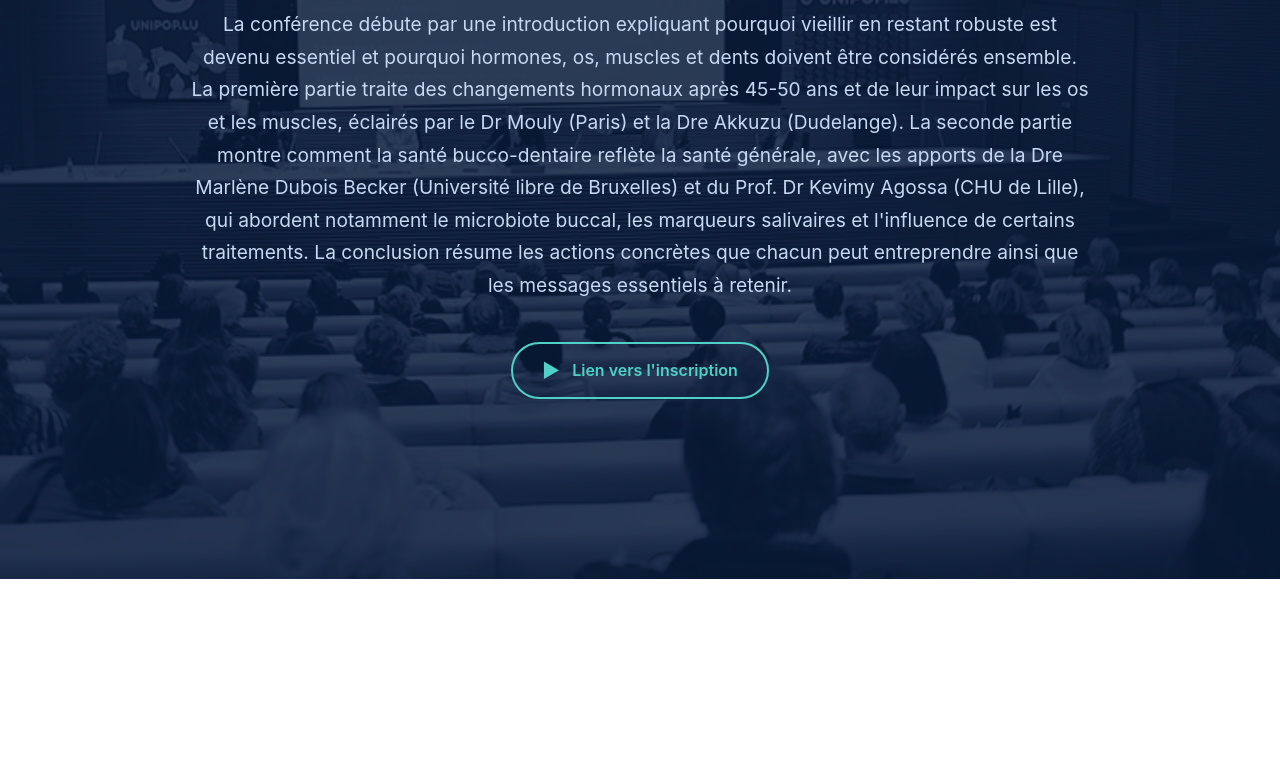
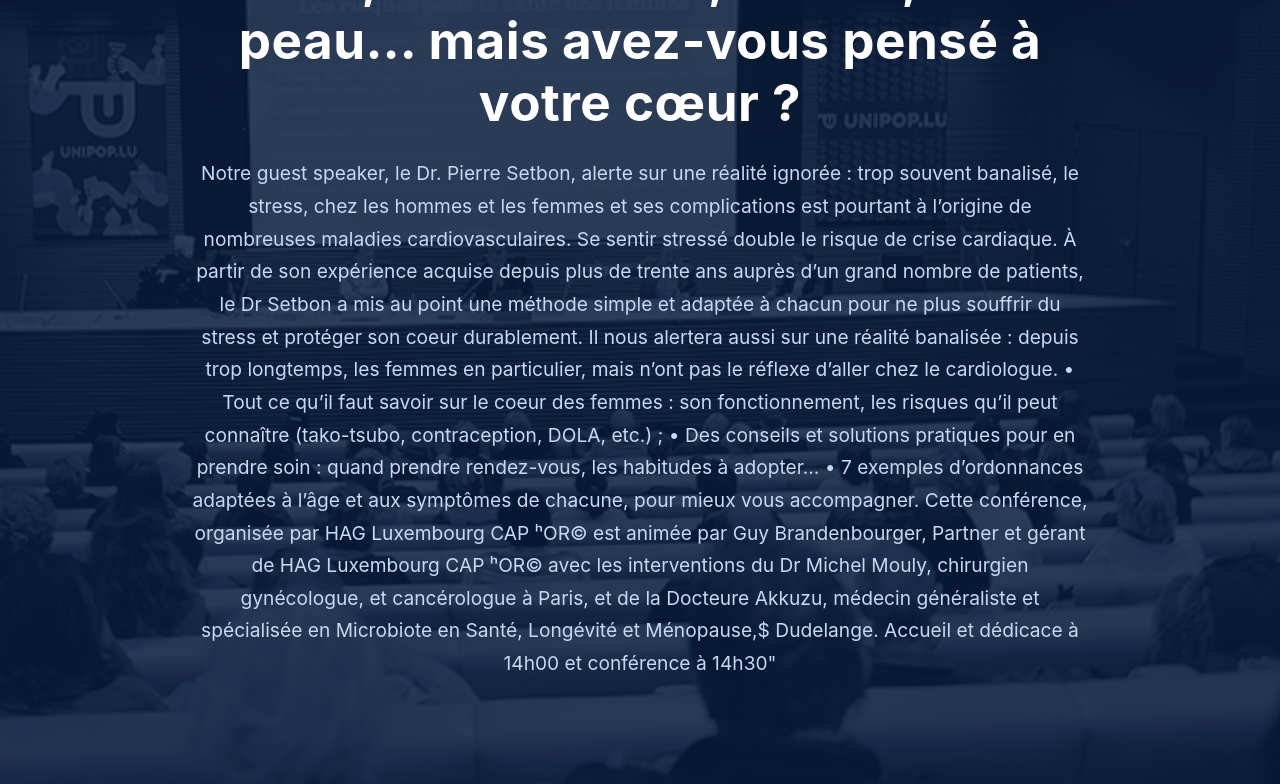
Before and after one commit to letzbug/conference, a plain HTML site: page index.html in a window 1280 px wide. Shown: the part 221-1005 px from the top of the page. Before the commit the page ends 800 px from the top, so only its background shows below. Drawn offline with Linux system fonts and the light colour scheme.

Commit message:
Update index.html

```diff
--- a/index.html
+++ b/index.html
@@ -108,27 +108,28 @@
 <body>
 <section class="hero">
   <div class="hero-content">
-    <h1>Conférence gratuite:</h1>
+    <h1>Vous surveillez votre vue, vos dents, vos muscles, vos os, votre peau… mais avez-vous pensé à votre cœur ?</h1>
 
     <p>
-      La conférence débute par une introduction expliquant pourquoi vieillir en
-      restant robuste est devenu essentiel et pourquoi hormones, os, muscles
-      et dents doivent être considérés ensemble. La première partie traite des
-      changements hormonaux après 45-50 ans et de leur impact sur les os et
-      les muscles, éclairés par le Dr Mouly (Paris) et la Dre Akkuzu (Dudelange).
-      La seconde partie montre comment la santé bucco-dentaire reflète la
-      santé générale, avec les apports de la Dre Marlène Dubois Becker
-      (Université libre de Bruxelles) et du Prof. Dr Kevimy Agossa (CHU de
-      Lille), qui abordent notamment le microbiote buccal, les marqueurs
-      salivaires et l'influence de certains traitements. La conclusion résume les
-      actions concrètes que chacun peut entreprendre ainsi que les messages
-      essentiels à retenir.
+Notre guest speaker, le Dr. Pierre Setbon, alerte sur une réalité ignorée : trop souvent banalisé, le stress, chez les hommes
+et les femmes et ses complications est pourtant à l’origine de nombreuses maladies cardiovasculaires. Se sentir stressé double
+le risque de crise cardiaque. À partir de son expérience acquise depuis plus de trente ans auprès d’un grand nombre de patients,
+le Dr Setbon a mis au point une méthode simple et adaptée à chacun pour ne plus souffrir du stress et protéger son coeur durablement.
+Il nous alertera aussi sur une réalité banalisée : depuis trop longtemps, les femmes en particulier, mais n’ont pas le réflexe
+d’aller chez le cardiologue.
+• Tout ce qu’il faut savoir sur le coeur des femmes : son fonctionnement,
+les risques qu’il peut connaître (tako-tsubo, contraception, DOLA, etc.) ;
+• Des conseils et solutions pratiques pour en prendre soin : quand prendre rendez-vous, les habitudes à adopter…
+• 7 exemples d’ordonnances adaptées à l’âge et aux symptômes de chacune, pour mieux vous accompagner.
+Cette conférence, organisée par HAG Luxembourg CAP ʰOR© est animée par Guy Brandenbourger, Partner et gérant de HAG Luxembourg CAP ʰOR© avec
+les interventions du Dr Michel Mouly, chirurgien gynécologue, et cancérologue à Paris, et de la Docteure Akkuzu, médecin généraliste et
+spécialisée en Microbiote en Santé, Longévité et Ménopause,$ Dudelange.
+
+Accueil et dédicace à 14h00 et conférence à 14h30"
+
     </p>
 
-    <div class="cta-group">
-  <a class="cta" href="https://www.unipop.lu/formations/sante-hormonale-osseuse-et-dentaire-les-cles-pour-vieillir-longtemps-et-en-bonne-sante-tous-les-niveaux-scm-san-3-2025-2026/" target="_blank" rel="noopener">
-    <span>▶</span> Lien vers l'inscription
-  </a>
+    </a>
 
 
   </div>
```
